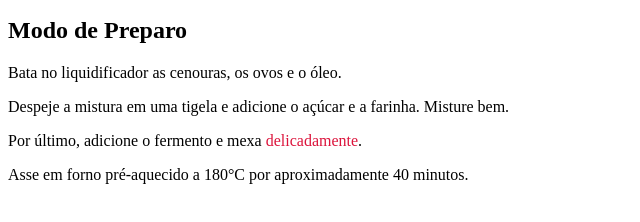
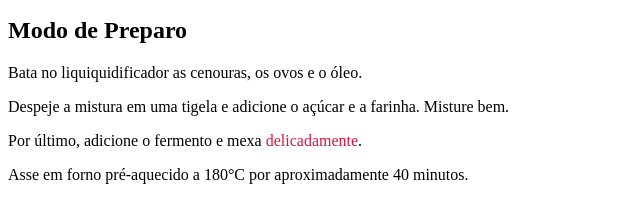
Before and after one commit to Ortelan-Gabriel1/meu_projeto, a plain HTML site: page minha_receita.html in a window 1280 px wide. Shown: the part 318-540 px from the top of the page, 0-640 px from the left. Drawn offline with Linux system fonts and the light colour scheme.

Commit message:
Update minha_receita.html

```diff
--- a/minha_receita.html
+++ b/minha_receita.html
@@ -21,7 +21,7 @@
         </div>
         <div>
             <h2>Modo de Preparo</h2>
-            <p>Bata no liquidificador as cenouras, os ovos e o óleo.</p>
+            <p>Bata no liquiquidificador as cenouras, os ovos e o óleo.</p>
             <p>Despeje a mistura em uma tigela e adicione o açúcar e a farinha. Misture bem.</p>
             <p>Por último, adicione o fermento e mexa <span style="color: crimson;">delicadamente</span>.</p>
             <p>Asse em forno pré-aquecido a 180°C por aproximadamente 40 minutos.</p>
```
